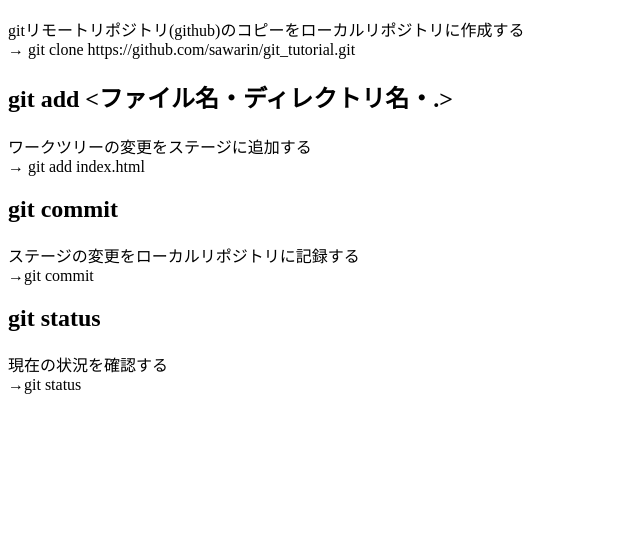
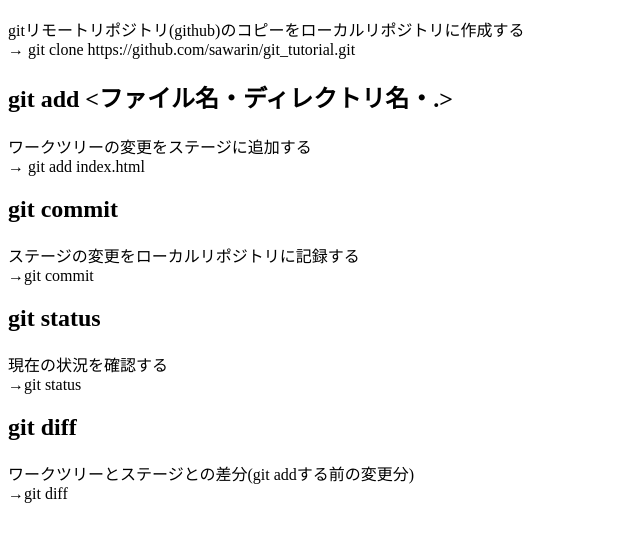
Before and after one commit to sawarin/git_tutorial, a plain HTML site: page index.html in a window 1280 px wide. Shown: the part 113-654 px from the top of the page, without its empty margins (0-640 px from the left). Drawn offline with Linux system fonts and the light colour scheme.

Commit message:
git diff追加

```diff
--- a/index.html
+++ b/index.html
@@ -14,3 +14,7 @@
 <h2>git status</h2>
   <p>現在の状況を確認する<br>
     →git status</p>
+
+<h2>git diff</h2>
+  <p>ワークツリーとステージとの差分(git addする前の変更分)<br>
+    →git diff</p>
```
